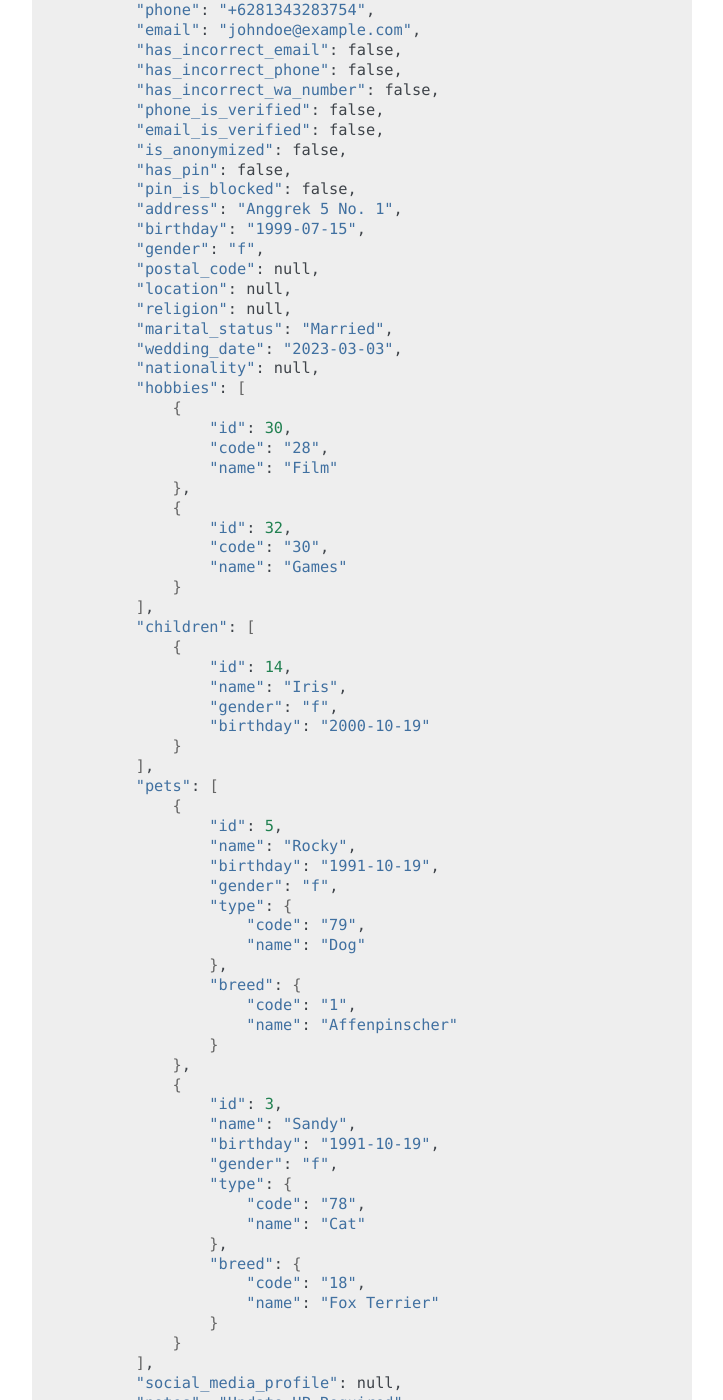
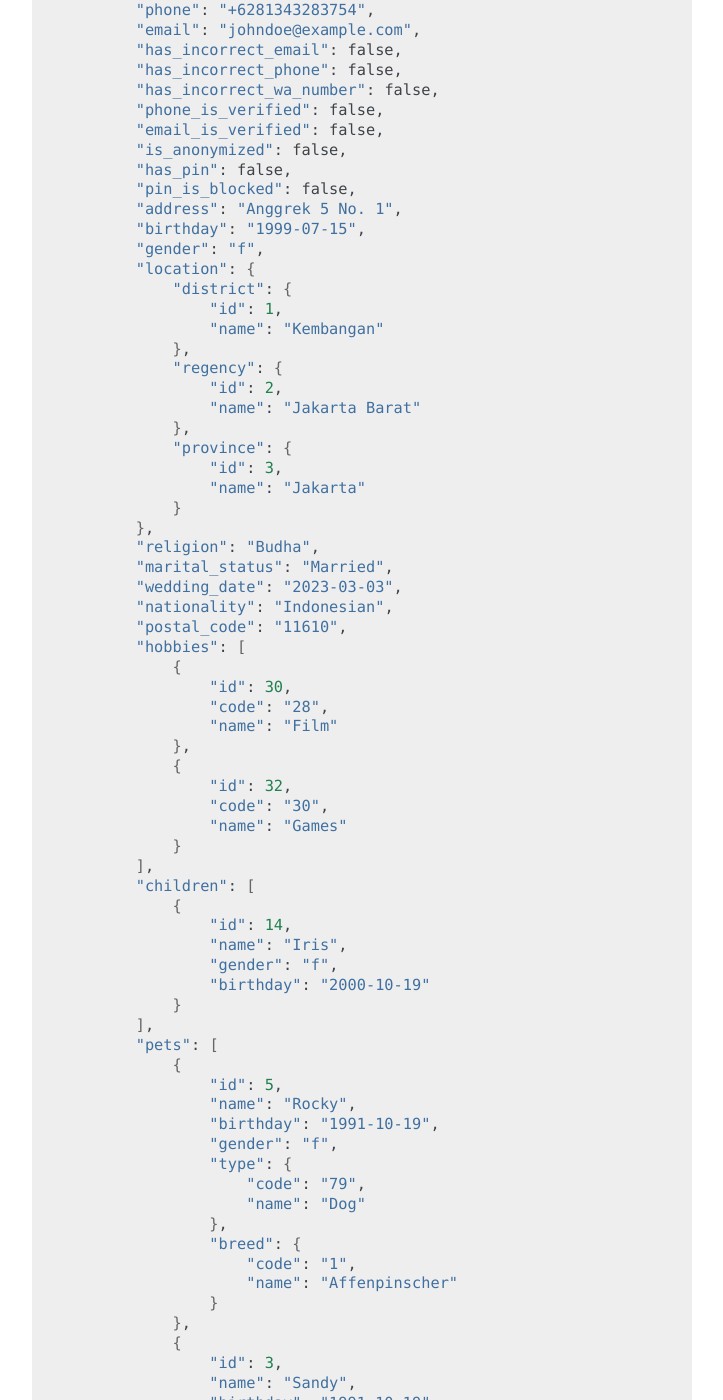
Before and after one commit to ui/stamps-api-docs, a Sphinx documentation site: the page built from source/customer_api.rst, in a window 1280 px wide and 1400 px high, scrolled down 11685 px. Shown: the whole window, without its empty margins (388-1111 px from the left). Built offline with Sphinx 7.4.7, drawn with Linux system fonts in a browser that asks for light colours; some of the changed text lies outside the part shown.

Commit message:
Set null valued json with the previous non-null value

```diff
--- a/source/customer_api.rst
+++ b/source/customer_api.rst
@@ -605,12 +605,25 @@ A successful API call:
             "address": "Anggrek 5 No. 1",
             "birthday": "1999-07-15",
             "gender": "f",
-            "postal_code": null,
-            "location": null,
-            "religion": null,
+            "location": {
+                "district": {
+                    "id": 1,
+                    "name": "Kembangan"
+                },
+                "regency": {
+                    "id": 2,
+                    "name": "Jakarta Barat"
+                },
+                "province": {
+                    "id": 3,
+                    "name": "Jakarta"
+                }
+            },
+            "religion": "Budha",
             "marital_status": "Married",
             "wedding_date": "2023-03-03",
-            "nationality": null,
+            "nationality": "Indonesian",
+            "postal_code": "11610",
             "hobbies": [
                 {
                     "id": 30,
@@ -661,7 +674,11 @@ A successful API call:
                     }
                 }
             ],
-            "social_media_profile": null,
+            "social_media_profile": {
+                "twitter": "@twitter",
+                "instagram": "@instagram",
+                "facebook": ""
+            },
             "notes": "Update HP Required",
             "has_downloaded_app": false
         },
```
